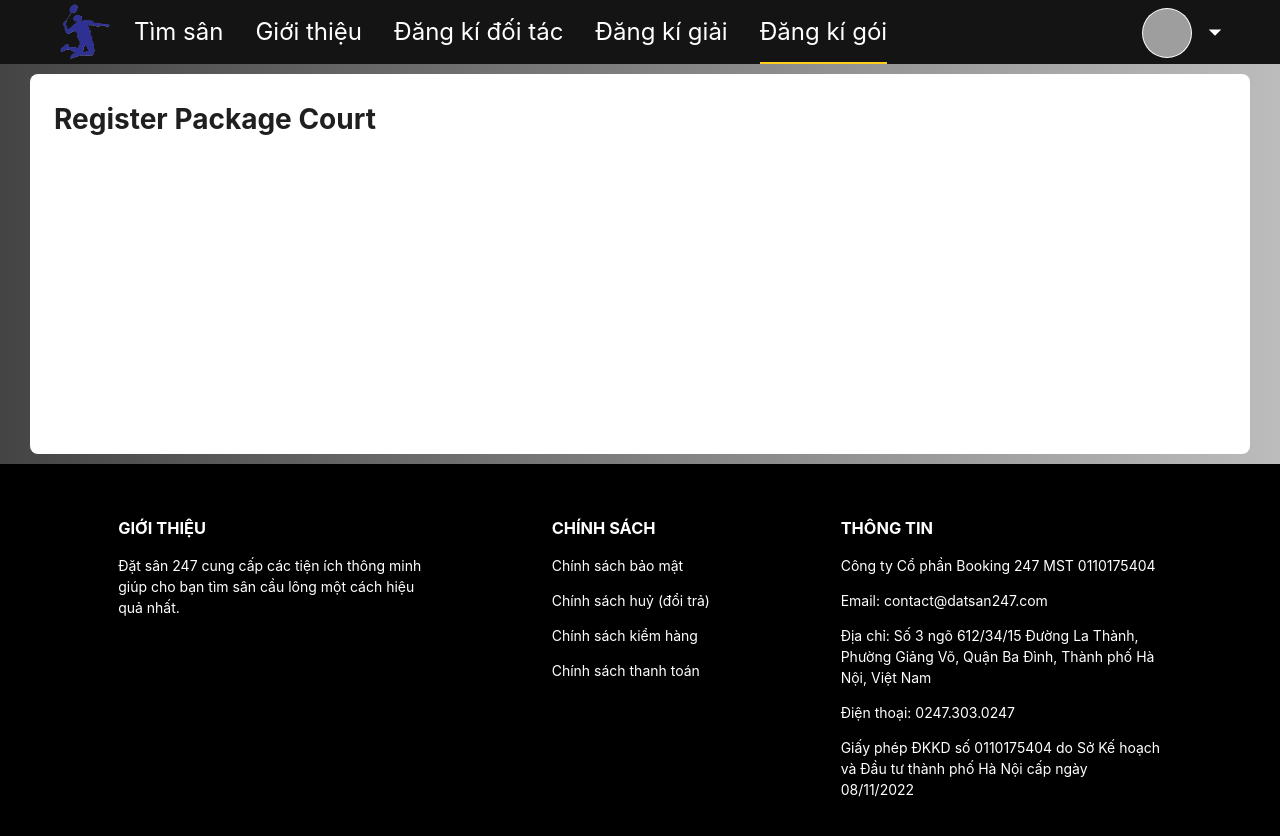
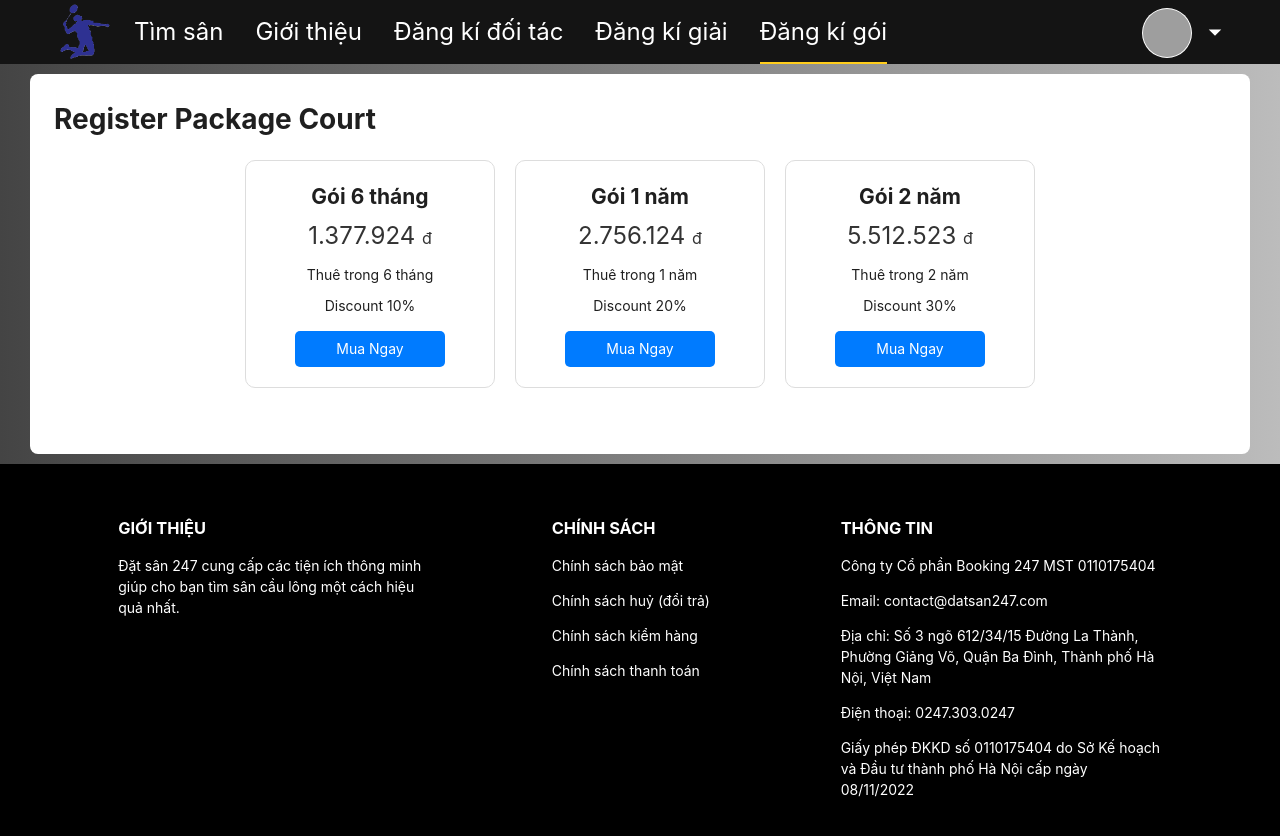
Before and after one commit to BenSkye/Web_Booking_Courts, a React (Vite) app: page /registerPackageCourt in a window 1280 px wide. Shown: the top 836 px of the page. Built offline with nearby package versions, Linux system fonts and the light colour scheme; grey boxes are pictures that could not be loaded.

Commit message:
dang ky goi

```diff
--- /dev/null
+++ b/src/components/registerPackageCourt/RegisterPackageCourt.module.css
@@ -0,0 +1,53 @@
+.packageContainer {
+    display: flex;
+    justify-content: center;
+    flex-wrap: wrap;
+    gap: 20px;
+    margin: 20px;
+}
+
+.package {
+    background-color: #fff;
+    border: 1px solid #ddd;
+    border-radius: 10px;
+    padding: 20px;
+    width: 250px;
+    text-align: center;
+    display: flex;
+    flex-direction: column;
+    justify-content: space-between;
+}
+
+.package h2 {
+    margin-top: 0;
+}
+
+.price {
+    font-size: 24px;
+    color: #333;
+}
+
+.price span {
+    font-size: 16px;
+}
+
+.package p {
+    margin: 5px 0;
+}
+
+.button {
+    background-color: #007bff;
+    color: #fff;
+    border: none;
+    padding: 10px 20px;
+    border-radius: 5px;
+    cursor: pointer;
+    width: 100%;
+    max-width: 150px;
+    margin: 10px auto 0;
+    display: block;
+}
+
+.button:hover {
+    background-color: #0056b3;
+}
--- a/src/components/registerPackageCourt/index.jsx
+++ b/src/components/registerPackageCourt/index.jsx
@@ -1,3 +1,33 @@
+import styles from './RegisterPackageCourt.module.css';
+
+
 export default function RegisterPackageCourt() {
-  return <h1>Register Package Court</h1>;
-}
+  return (
+    <div>
+      <h1>Register Package Court</h1>
+      <div className={styles.packageContainer}>
+        <div className={styles.package}>
+          <h2>Gói 6 tháng</h2>
+          <p className={styles.price}>1.377.924 <span>đ</span></p>
+          <p>Thuê trong 6 tháng</p>
+          <p>Discount 10%</p>
+          <button className={styles.button}>Mua Ngay</button>
+        </div>
+        <div className={styles.package}>
+          <h2>Gói 1 năm</h2>
+          <p className={styles.price}>2.756.124 <span>đ</span></p>
+          <p>Thuê trong 1 năm</p>
+          <p>Discount 20%</p>
+          <button className={styles.button}>Mua Ngay</button>
+        </div>
+        <div className={styles.package}>
+          <h2>Gói 2 năm</h2>
+          <p className={styles.price}>5.512.523 <span>đ</span></p>
+          <p>Thuê trong 2 năm</p>
+          <p>Discount 30%</p>
+          <button className={styles.button}>Mua Ngay</button>
+        </div>
+      </div>
+    </div>
+  );
+};
```
